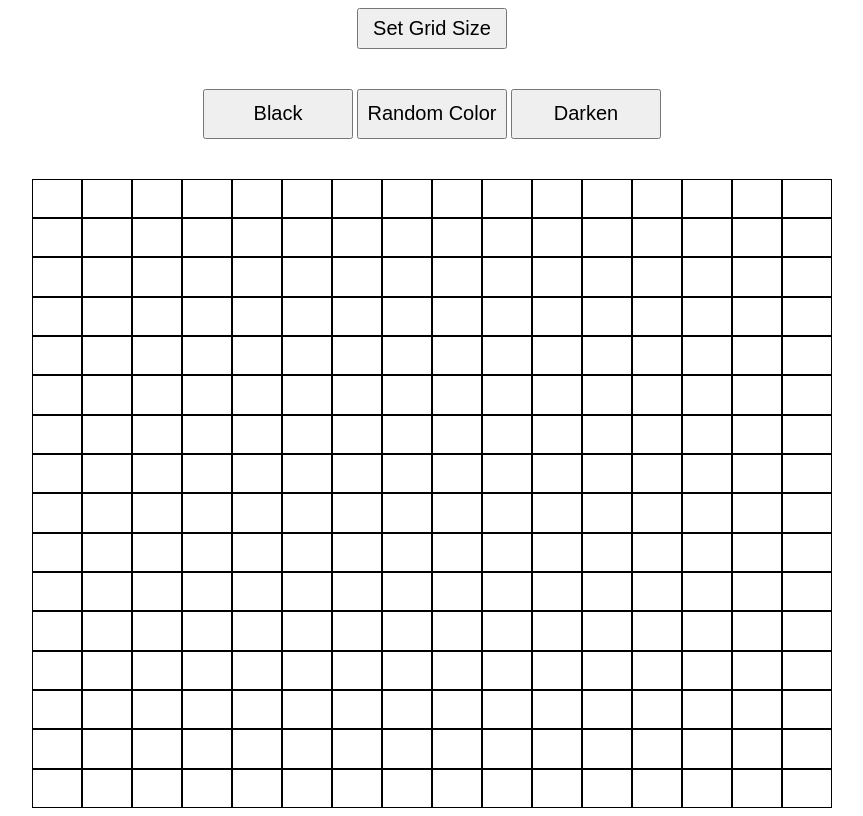
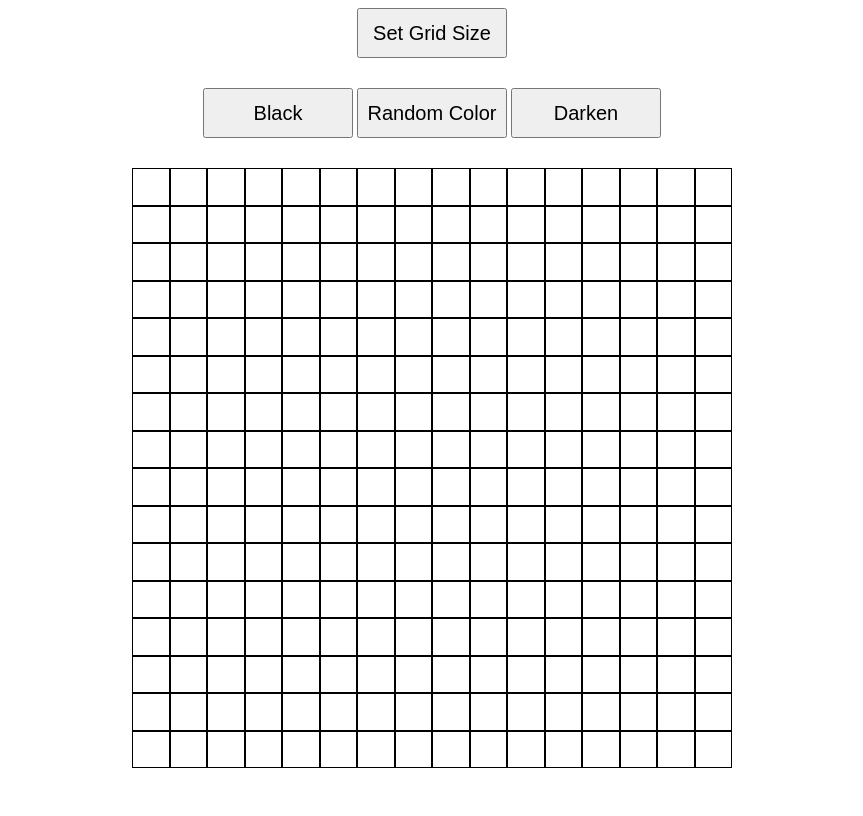
Before and after one commit to EricYunWang/odin-sketch, a plain HTML site: page index.html in a window 1280 px wide. Shown: the whole page, without its empty margins (208-1071 px from the left). Drawn offline with Linux system fonts and the light colour scheme.

Commit message:
Fix square changes to rectangle bug
Fixed a bug when the page is zoomed in, squares are compressed
into rectangle. Reason: page flexbox has a fixed size. It is removed.

```diff
--- a/index.html
+++ b/index.html
@@ -3,7 +3,7 @@
 <head>
     <meta charset="UTF-8">
     <meta name="viewport" content="width=device-width, initial-scale=1.0">
-    <title>Document</title>
+    <title>Etch-a-Sketch</title>
     <script defer src="script.js"></script>
     <link rel="stylesheet" href="style.css">
 </head>
--- a/style.css
+++ b/style.css
@@ -3,8 +3,7 @@ body{
     flex-direction: column;
     align-items: center;
     justify-content: center;
-    height: 100vh;
-    gap: 40px;
+    gap: 30px;
 }
 
 button{
@@ -18,8 +17,8 @@ button{
     box-sizing: border-box;
     display: flex;
     flex-wrap: wrap;
-    width: 800px;
-    height: 800px;
+    width: 600px;
+    height: 600px;
     margin: 0 auto;
 }
 
```
